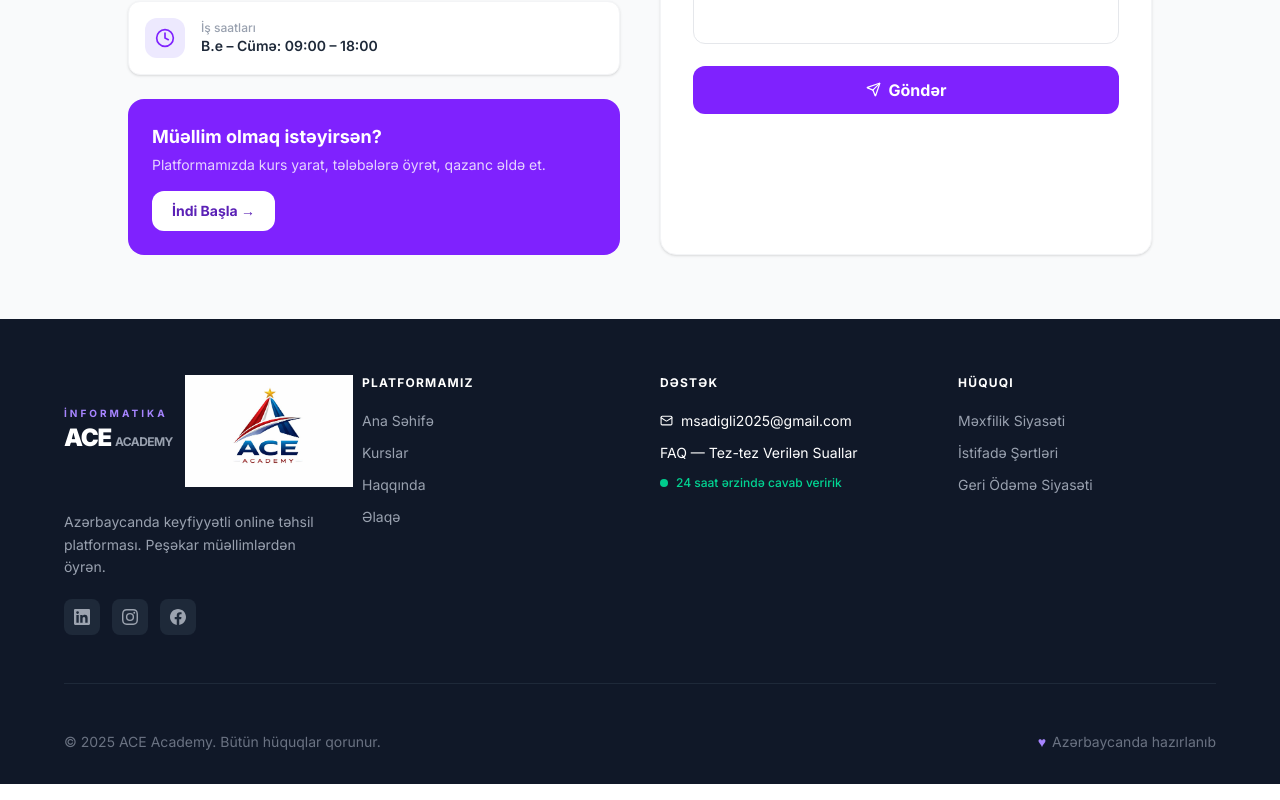
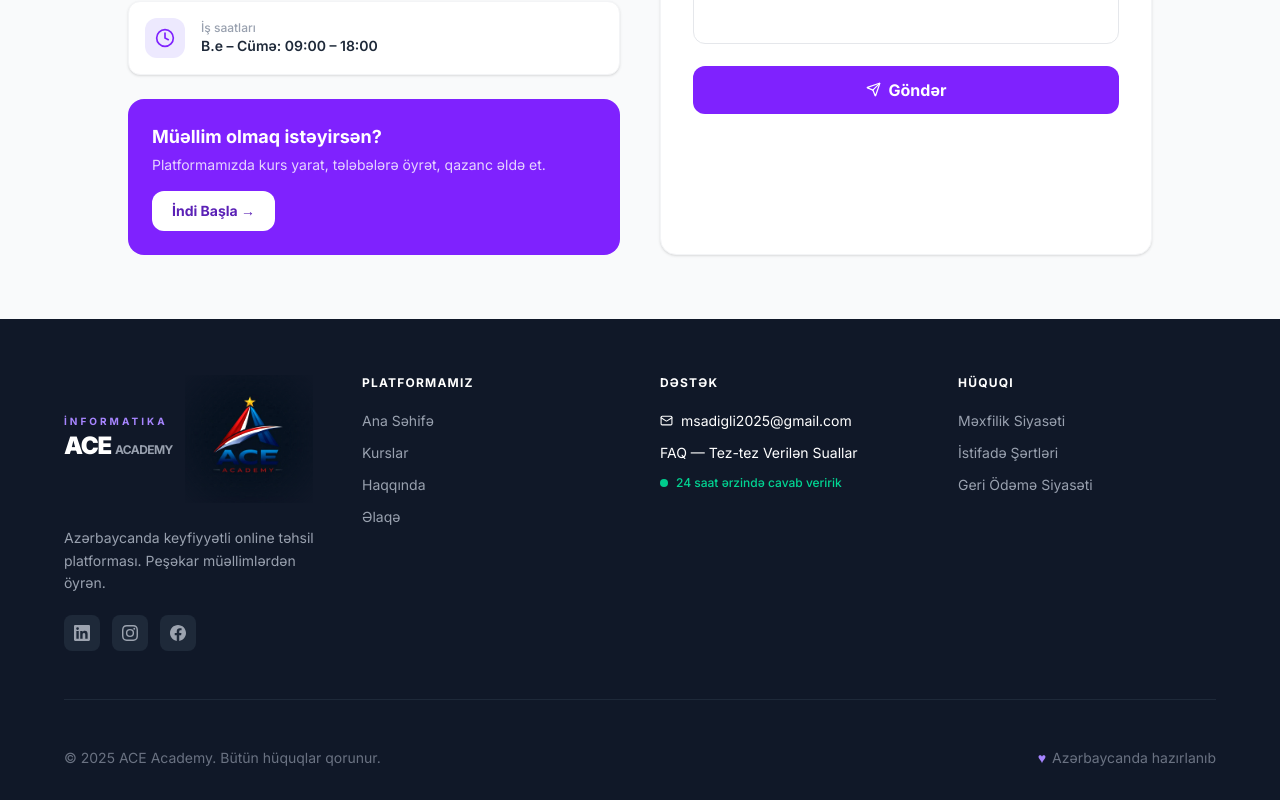
Before and after one commit to Mursal-Sadigli/lms-saas, a React (Vite) app in the folder client/: page / in a window 1280 px wide. Shown: the part 2584-3384 px from the top of the page. Built offline with nearby package versions, Linux system fonts and the light colour scheme; no server answers.

Commit message:
hello, all updated

```diff
--- a/client/components/Navbar.jsx
+++ b/client/components/Navbar.jsx
@@ -75,7 +75,23 @@ export default function Navbar() {
               <span className="font-bold text-[10px] md:text-xs text-gray-500 dark:text-gray-400 uppercase tracking-tighter">Academy</span>
             </div>
           </div>
-          <img src="/logo.jpg" alt="ACE Academy Logo" className="h-14 md:h-20 w-auto object-contain transition-transform group-hover:scale-105" />
+          {/* Light Mode Logo */}
+          <img
+            src="/logo.jpg"
+            alt="ACE Academy Logo"
+            className="h-14 md:h-18 w-auto object-contain transition-transform group-hover:scale-105 dark:hidden"
+          />
+          {/* Dark Mode Logo */}
+          <img
+            src="/logo_dark.png"
+            alt="ACE Academy Logo"
+            className="h-14 md:h-18 w-auto object-contain transition-transform group-hover:scale-105 hidden dark:block"
+            style={{
+              maskImage: 'radial-gradient(circle at center, black 40%, transparent 100%)',
+              WebkitMaskImage: 'radial-gradient(circle at center, black 40%, transparent 100%)',
+              filter: 'brightness(1.1)'
+            }}
+          />
         </Link>
 
         <div className="hidden md:flex items-center space-x-2">
--- a/client/pages/Home.jsx
+++ b/client/pages/Home.jsx
@@ -397,7 +397,16 @@ export default function Home() {
                     <span className="font-bold text-xs text-gray-400 uppercase tracking-tighter">Academy</span>
                   </div>
                 </div>
-                <img src="/logo.jpg" alt="ACE Academy Logo" className="h-20 md:h-28 w-auto object-contain" />
+                <img
+                  src="/logo_dark.png"
+                  alt="ACE Academy Logo"
+                  className="h-24 md:h-32 w-auto object-contain"
+                  style={{
+                    filter: 'brightness(1.15) contrast(1.1)',
+                    maskImage: 'radial-gradient(circle at center, black 40%, transparent 100%)',
+                    WebkitMaskImage: 'radial-gradient(circle at center, black 40%, transparent 100%)'
+                  }}
+                />
               </div>
               <p className="text-gray-400 text-sm leading-relaxed mb-5">
                 Azərbaycanda keyfiyyətli online təhsil platforması. Peşəkar müəllimlərdən öyrən.
```
Also changed, not shown: client/public/logo_dark.png (added), client/public/logo_transparent.png (added).
